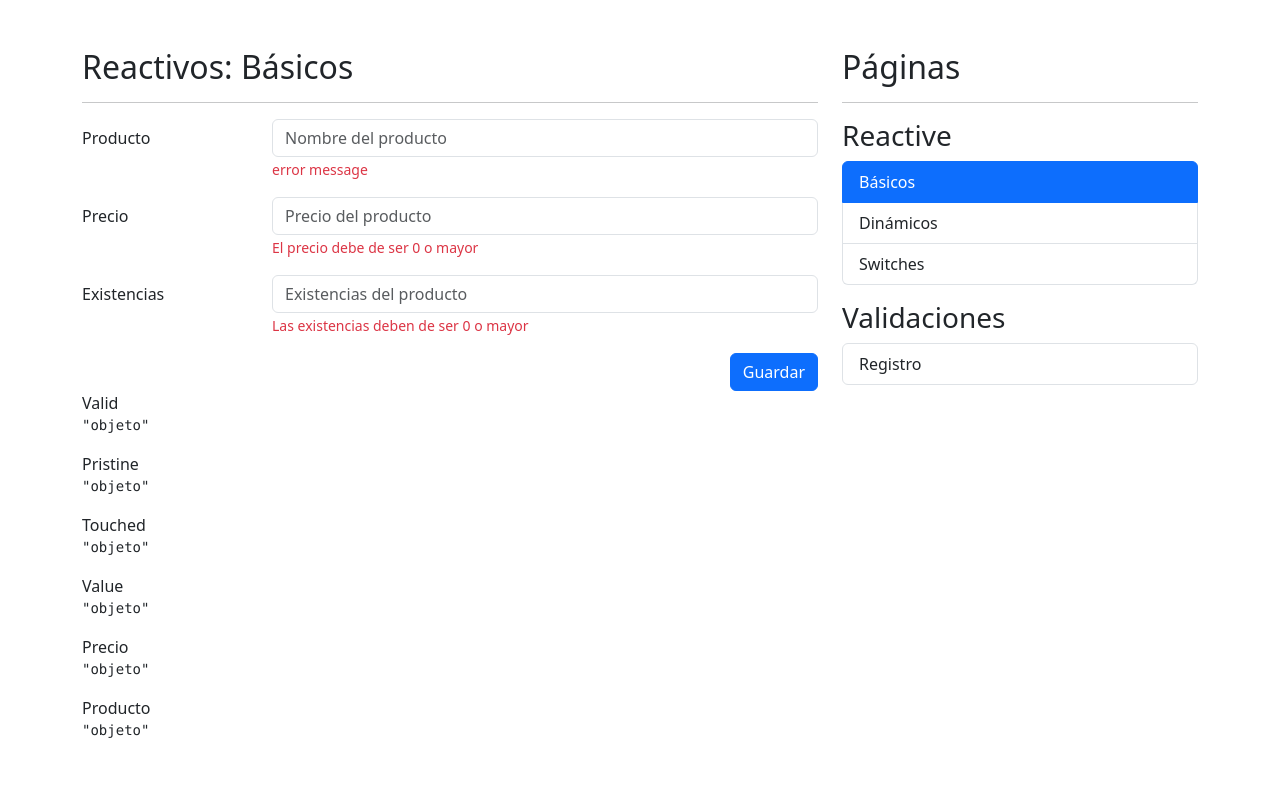
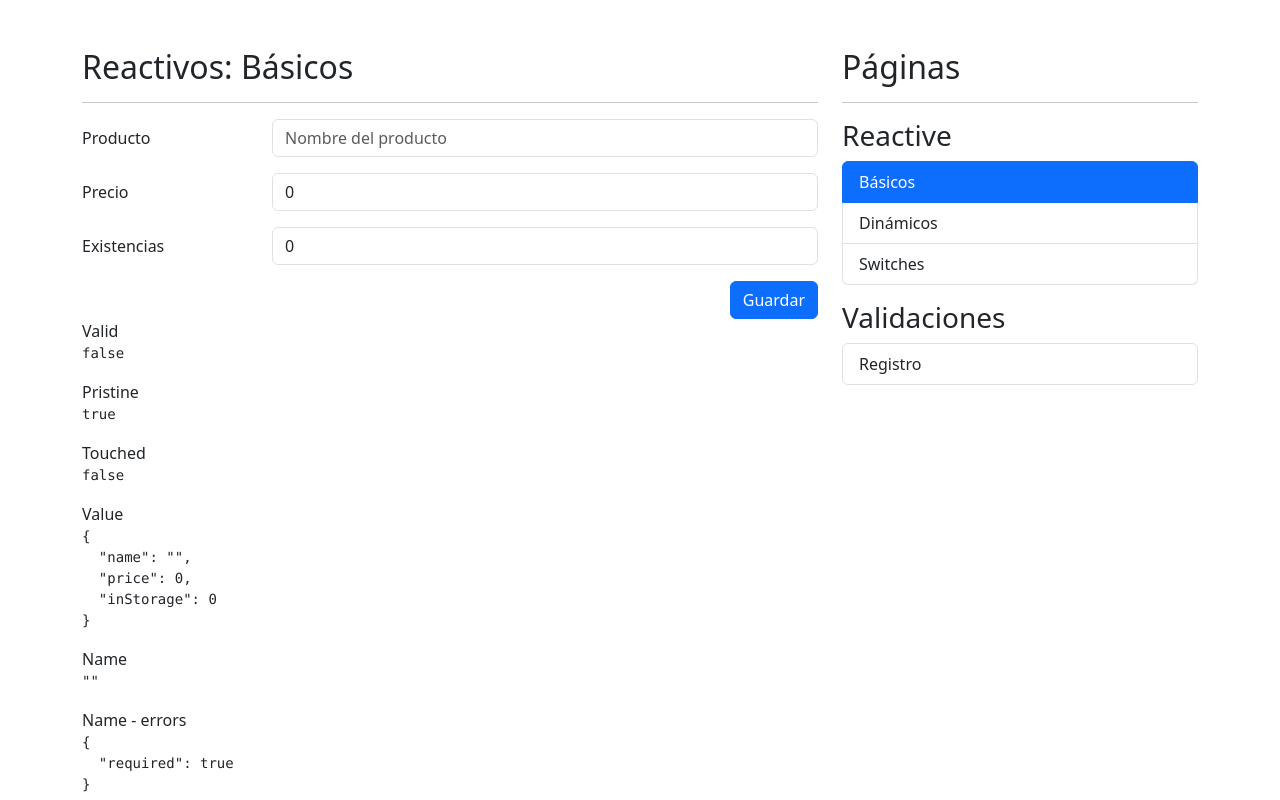
Before and after one commit to Ossyyrr/angular-07-formsApp, an Angular app: page /reactive/basic in a window 1280 px wide. Shown: the top 800 px of the page. Built offline with nearby package versions, Linux system fonts and the light colour scheme.

Commit message:
Validations - form

```diff
--- a/src/app/reactive/pages/basic-page/basic-page.component.html
+++ b/src/app/reactive/pages/basic-page/basic-page.component.html
@@ -3,7 +3,7 @@
 
 <div class="row">
   <div class="col">
-    <form autocomplete="off">
+    <form [formGroup]="myForm" (ngSubmit)="onSave()" autocomplete="off">
       <!-- Campo de producto -->
       <div class="mb-3 row">
         <label class="col-sm-3 col-form-label">Producto</label>
@@ -11,12 +11,11 @@
           <input
             type="text"
             class="form-control"
+            formControlName="name"
             placeholder="Nombre del producto"
           />
-
-          <span class="form-text text-danger">
-            <!-- Debe de ser de 3 letras -->
-            error message
+          <span class="form-text text-danger" *ngIf="isValidField('name')">
+            {{ getFieldError("name") }}
           </span>
         </div>
       </div>
@@ -28,9 +27,10 @@
           <input
             type="number"
             class="form-control"
+            formControlName="price"
             placeholder="Precio del producto"
           />
-          <span class="form-text text-danger">
+          <span class="form-text text-danger" *ngIf="isValidField('price')">
             El precio debe de ser 0 o mayor
           </span>
         </div>
@@ -43,10 +43,11 @@
           <input
             type="number"
             class="form-control"
+            formControlName="inStorage"
             placeholder="Existencias del producto"
           />
 
-          <span class="form-text text-danger">
+          <span class="form-text text-danger" *ngIf="isValidField('inStorage')">
             Las existencias deben de ser 0 o mayor
           </span>
         </div>
@@ -66,21 +67,33 @@
 <div class="row">
   <div class="col">
     <span>Valid</span>
-    <pre>{{ "objeto" | json }}</pre>
+    <pre>{{ myForm.valid | json }}</pre>
 
     <span>Pristine</span>
-    <pre>{{ "objeto" | json }}</pre>
+    <pre>{{ myForm.pristine | json }}</pre>
 
     <span>Touched</span>
-    <pre>{{ "objeto" | json }}</pre>
+    <pre>{{ myForm.touched | json }}</pre>
 
     <span>Value</span>
-    <pre>{{ "objeto" | json }}</pre>
+    <pre>{{ myForm.value | json }}</pre>
+
+    <span>Name</span>
+    <pre>{{ myForm.controls["name"].value | json }}</pre>
+
+    <span>Name - errors</span>
+    <pre>{{ myForm.controls["name"].errors | json }}</pre>
 
     <span>Precio</span>
-    <pre>{{ "objeto" | json }}</pre>
+    <pre>{{ myForm.controls["price"].value | json }}</pre>
+
+    <span>Precio - errors</span>
+    <pre>{{ myForm.controls["price"].errors | json }}</pre>
 
     <span>Producto</span>
-    <pre>{{ "objeto" | json }}</pre>
+    <pre>{{ myForm.controls["inStorage"].value | json }}</pre>
+
+    <span>Producto - errors</span>
+    <pre>{{ myForm.controls["inStorage"].errors | json }}</pre>
   </div>
 </div>
--- a/src/app/reactive/pages/basic-page/basic-page.component.ts
+++ b/src/app/reactive/pages/basic-page/basic-page.component.ts
@@ -1,10 +1,59 @@
 import { Component } from '@angular/core';
+import { FormBuilder, FormGroup, Validators } from '@angular/forms';
 
 @Component({
   selector: 'app-basic-page',
   templateUrl: './basic-page.component.html',
-  styleUrl: './basic-page.component.css'
+  styleUrl: './basic-page.component.css',
 })
 export class BasicPageComponent {
+  //! Para precargar datos en el formulario se usa el onInit y dentro el metodo reset del formulario pasando los datos a mostrar
 
+  // public myForm: FormGroup = new FormGroup({
+  //   name: new FormControl(''), // Primera variable: el valor por defecto. Segunda: validaciones sincronas []. Tercera: validaciones asincronas []
+  //   price: new FormControl(0),
+  //   inStorage: new FormControl(0),
+  // });
+
+  constructor(private formBuilder: FormBuilder) {}
+
+  isValidField(field: string): boolean | null {
+    return (
+      this.myForm.controls[field].errors && this.myForm.controls[field].touched
+    );
+  }
+  getFieldError(field: string): string | null {
+    if (!this.myForm.controls[field].errors) return null;
+    const errors = this.myForm.controls[field].errors || {};
+    for (const key of Object.keys(errors)) {
+      switch (key) {
+        case 'required':
+          return 'Este campo es requerido';
+        case 'minlength':
+          return `Este campo debe tener al menos ${errors[key].requiredLength} caracteres`;
+      }
+    }
+    return null;
+  }
+
+  public myForm: FormGroup = this.formBuilder.group({
+    name: ['', [Validators.required, Validators.minLength(3)]], // Primera variable: el valor por defecto. Segunda: validaciones sincronas []. Tercera: validaciones asincronas [
+    price: [0, [Validators.required, Validators.min(0)]],
+    inStorage: [0, [Validators.required, Validators.min(0)]],
+  });
+
+  onSave(): void {
+    if (this.myForm.invalid) {
+      this.myForm.markAllAsTouched();
+      return;
+    }
+
+    console.log(this.myForm.value);
+
+    this.myForm.reset({
+      name: '',
+      price: 0,
+      inStorage: 0,
+    });
+  }
 }
--- a/src/app/reactive/reactive.module.ts
+++ b/src/app/reactive/reactive.module.ts
@@ -1,6 +1,7 @@
 import { CommonModule } from '@angular/common';
 import { NgModule } from '@angular/core';
 
+import { ReactiveFormsModule } from '@angular/forms';
 import { BasicPageComponent } from './pages/basic-page/basic-page.component';
 import { DynamicPageComponent } from './pages/dinamic-page/dinamic-page.component';
 import { SwitchesPageComponent } from './pages/switches-page/switches-page.component';
@@ -12,6 +13,6 @@ import { ReactiveRoutingModule } from './reactive-routing.module';
     DynamicPageComponent,
     SwitchesPageComponent,
   ],
-  imports: [CommonModule, ReactiveRoutingModule],
+  imports: [CommonModule, ReactiveRoutingModule, ReactiveFormsModule],
 })
 export class ReactiveModule {}
```
